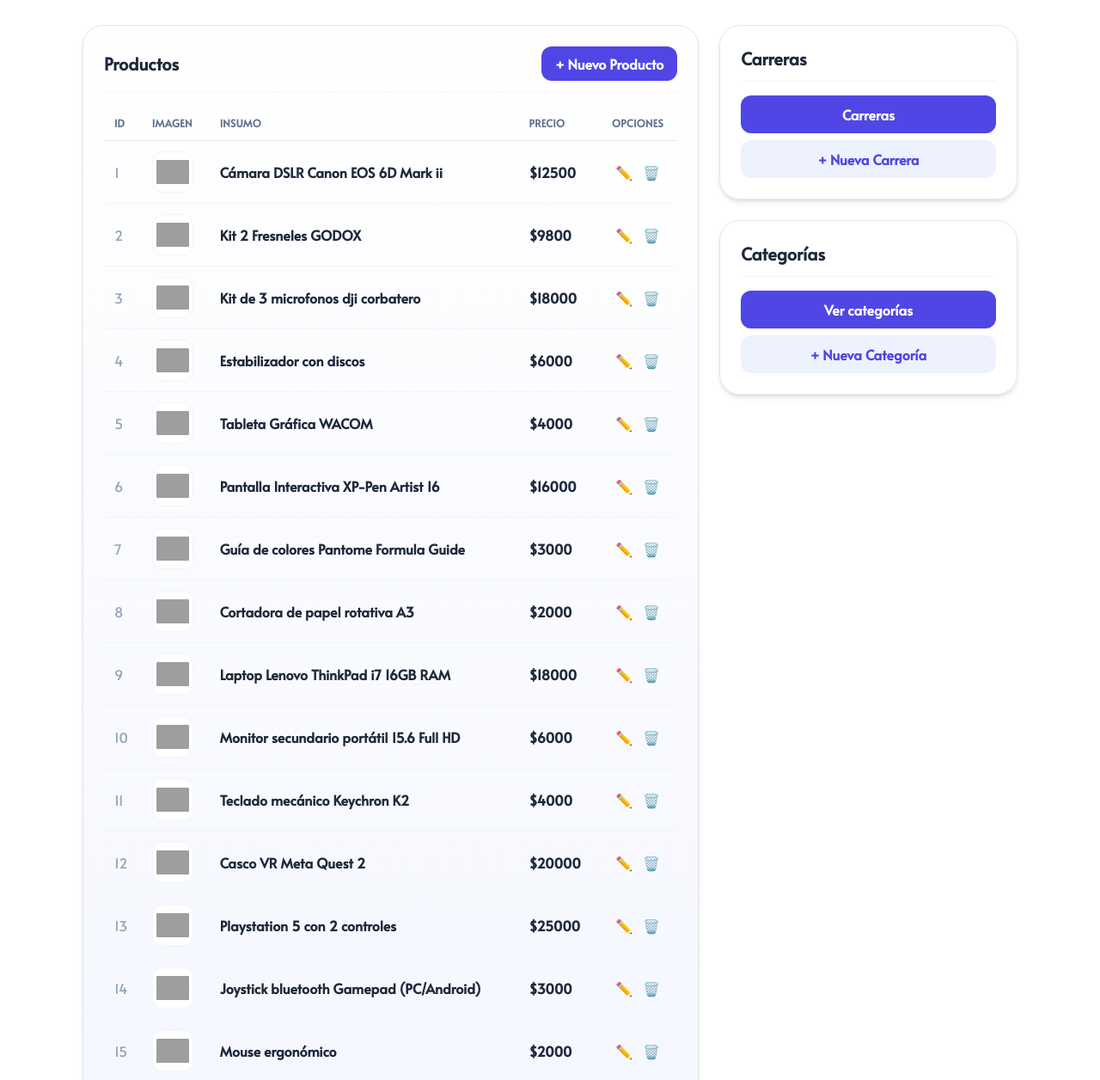
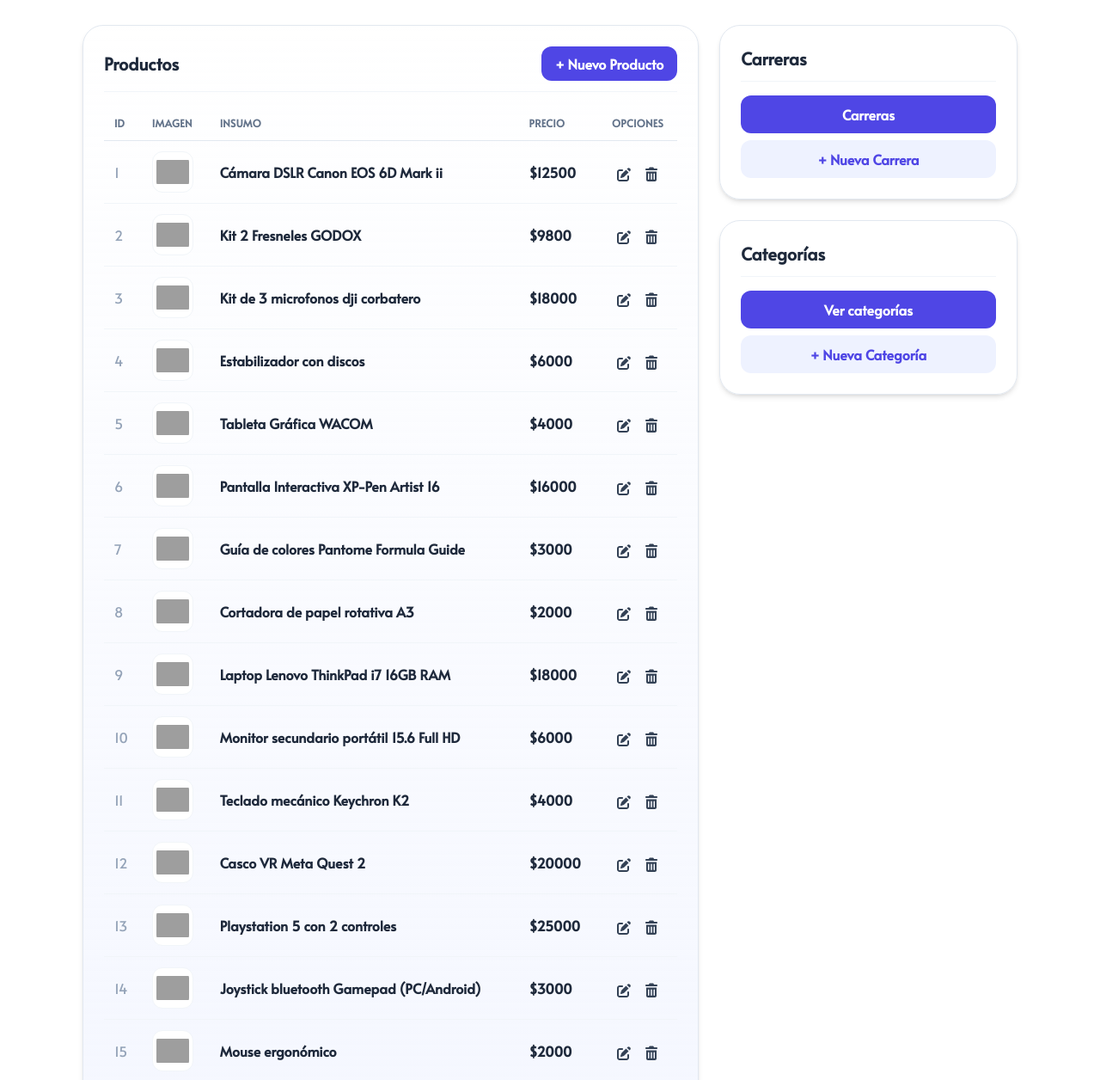
Before and after one commit to naicita57-hub/php-alquiler-alumnos, a PHP site: page /admin/index.php in a window 1280 px wide. Shown: the part 149-1405 px from the top of the page at 86% size. Run offline with PHP 8.4, Linux system fonts and the light colour scheme; data comes from the database, SQL or seed files in the repository; some libraries are stand-ins or nearby versions; grey boxes are pictures that could not be loaded.

Commit message:
cambiando iconos de editar y borrar 2

```diff
--- a/admin/vistas/inicio.php
+++ b/admin/vistas/inicio.php
@@ -46,8 +46,12 @@ $productos = Producto::catalogo_completo();
 
                                     <td class="py-3 px-3 font-semibold text-slate-800">$<?= $item->getPrecio(); ?></td>
                                     <td class="py-3 px-3 text-center whitespace-nowrap">
-                                        <a href="index.php?p=editar_producto&id=<?= $item->getId(); ?>" class="mr-2 inline-bl">✏️</a>
-                                        <a href="index.php?p=borrar_producto&id=<?= $item->getId(); ?>" class="inline-bl">🗑️</a>
+                                        <a href="index.php?p=editar_producto&id=<?= $item->getId(); ?>" class="mr-2 inline-bl"><svg xmlns="http://www.w3.org/2000/svg" viewBox="0 0 640 640" class="w-5 h-5 inline-block fill-current">
+                                                <path d="M535.6 85.7C513.7 63.8 478.3 63.8 456.4 85.7L432 110.1L529.9 208L554.3 183.6C576.2 161.7 576.2 126.3 554.3 104.4L535.6 85.7zM236.4 305.7C230.3 311.8 225.6 319.3 222.9 327.6L193.3 416.4C190.4 425 192.7 434.5 199.1 441C205.5 447.5 215 449.7 223.7 446.8L312.5 417.2C320.7 414.5 328.2 409.8 334.4 403.7L496 241.9L398.1 144L236.4 305.7zM160 128C107 128 64 171 64 224L64 480C64 533 107 576 160 576L416 576C469 576 512 533 512 480L512 384C512 366.3 497.7 352 480 352C462.3 352 448 366.3 448 384L448 480C448 497.7 433.7 512 416 512L160 512C142.3 512 128 497.7 128 480L128 224C128 206.3 142.3 192 160 192L256 192C273.7 192 288 177.7 288 160C288 142.3 273.7 128 256 128L160 128z" />
+                                            </svg></a>
+                                        <a href="index.php?p=borrar_producto&id=<?= $item->getId(); ?>" class="inline-bl"><svg xmlns="http://www.w3.org/2000/svg" viewBox="0 0 640 640" class="w-5 h-5 inline-block fill-current">
+                                                <path d="M232.7 69.9C237.1 56.8 249.3 48 263.1 48L377 48C390.8 48 403 56.8 407.4 69.9L416 96L512 96C529.7 96 544 110.3 544 128C544 145.7 529.7 160 512 160L128 160C110.3 160 96 145.7 96 128C96 110.3 110.3 96 128 96L224 96L232.7 69.9zM128 208L512 208L512 512C512 547.3 483.3 576 448 576L192 576C156.7 576 128 547.3 128 512L128 208zM216 272C202.7 272 192 282.7 192 296L192 488C192 501.3 202.7 512 216 512C229.3 512 240 501.3 240 488L240 296C240 282.7 229.3 272 216 272zM320 272C306.7 272 296 282.7 296 296L296 488C296 501.3 306.7 512 320 512C333.3 512 344 501.3 344 488L344 296C344 282.7 333.3 272 320 272zM424 272C410.7 272 400 282.7 400 296L400 488C400 501.3 410.7 512 424 512C437.3 512 448 501.3 448 488L448 296C448 282.7 437.3 272 424 272z" />
+                                            </svg></a>
                                     </td>
                                 </tr>
                             <?php endforeach; ?>
```
